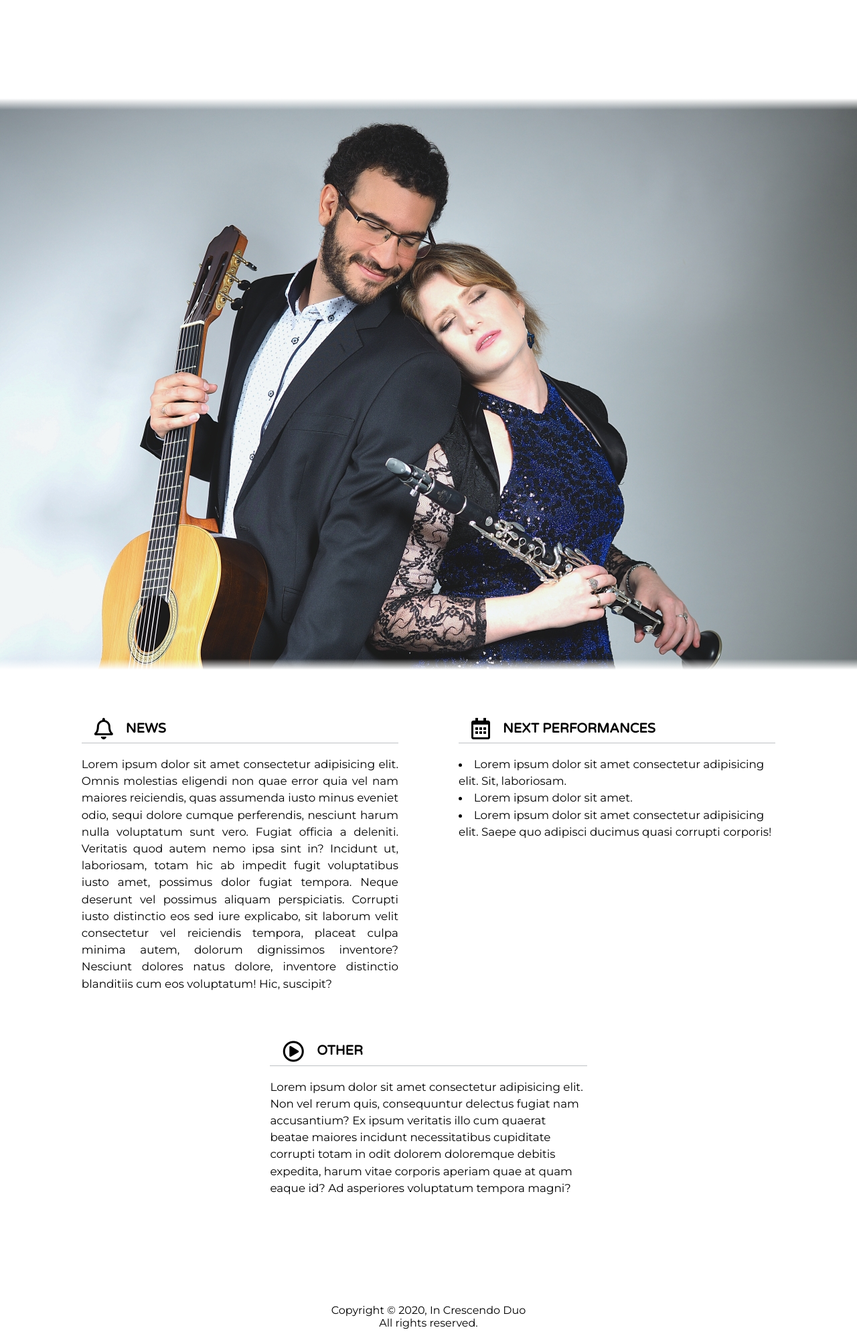
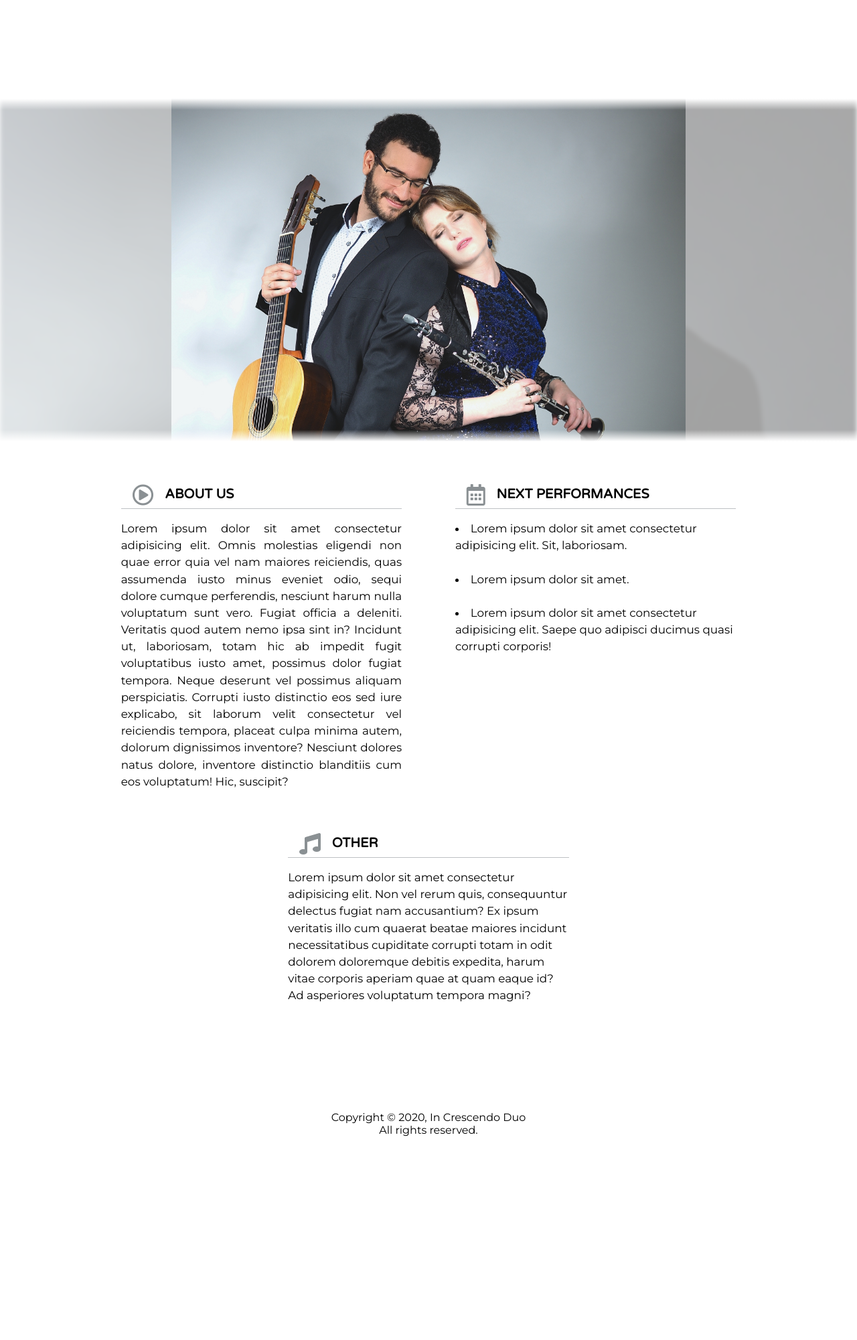
Before and after one commit to EsztiDi/increscendoduo, a PHP site: page / in a window 1280 px wide. Shown: the whole page at 67% size. After the commit the page ends 1697 px from the top, so only its background shows below. Run offline with PHP 8.4, Linux system fonts and the light colour scheme; some web fonts are replaced.

Commit message:
Updated slideshow

```diff
--- a/index.html
+++ b/index.html
@@ -21,8 +21,9 @@
       <ul>
         <li><a href="./index.html">Home</a></li>
         <li><a href="./about.html">About</a></li>
+        <li><a href="./biographies.html">Biographies</a></li>
         <li><a href="./photos.html">Photos</a></li>
-        <li><a href="./videos.html">Videos</a></li>
+        <li><a href="./music.html">Music</a></li>
         <li><a href="./contact.html">Contact</a></li>
       </ul>
     </nav>
@@ -38,20 +39,22 @@
       <img class="slides" src="./images/2.jpg" alt="In Crescendo Duo 2">
     </section>
     <section class="cards">
-      <div class="news">
-        <h3><i class="far fa-bell"></i>News</h3>
+      <div class="us">
+        <h3><i class="far fa-play-circle"></i>About us</h3>
         <p>Lorem ipsum dolor sit amet consectetur adipisicing elit. Omnis molestias eligendi non quae error quia vel nam maiores reiciendis, quas assumenda iusto minus eveniet odio, sequi dolore cumque perferendis, nesciunt harum nulla voluptatum sunt vero. Fugiat officia a deleniti. Veritatis quod autem nemo ipsa sint in? Incidunt ut, laboriosam, totam hic ab impedit fugit voluptatibus iusto amet, possimus dolor fugiat tempora. Neque deserunt vel possimus aliquam perspiciatis. Corrupti iusto distinctio eos sed iure explicabo, sit laborum velit consectetur vel reiciendis tempora, placeat culpa minima autem, dolorum dignissimos inventore? Nesciunt dolores natus dolore, inventore distinctio blanditiis cum eos voluptatum! Hic, suscipit?</p>
       </div>
       <div class="next">
         <h3><i class="far fa-calendar-alt"></i>Next performances</h3>
         <ul>
           <li>Lorem ipsum dolor sit amet consectetur adipisicing elit. Sit, laboriosam.</li>
+          <br>
           <li>Lorem ipsum dolor sit amet.</li>
+          <br>
           <li>Lorem ipsum dolor sit amet consectetur adipisicing elit. Saepe quo adipisci ducimus quasi corrupti corporis!</li>
         </ul>
       </div>
       <div class="other">
-        <h3><i class="far fa-play-circle"></i>Other</h3>
+        <h3><i class="fas fa-music"></i>Other</h3>
         <p>Lorem ipsum dolor sit amet consectetur adipisicing elit. Non vel rerum quis, consequuntur delectus fugiat nam accusantium? Ex ipsum veritatis illo cum quaerat beatae maiores incidunt necessitatibus cupiditate corrupti totam in odit dolorem doloremque debitis expedita, harum vitae corporis aperiam quae at quam eaque id? Ad asperiores voluptatum tempora magni?</p>
       </div>
     </section>
--- a/scripts/main.js
+++ b/scripts/main.js
@@ -7,7 +7,7 @@ $(document).ready(function() {
     if (prevScrollPos > currentScrollPos) {
       $("body > header").css("top", "0");
     } else {
-      $("body > header").css("top", "-21vw");
+      $("body > header").css("top", "-50%");
     }
     prevScrollPos = currentScrollPos;
   })
@@ -16,14 +16,26 @@ $(document).ready(function() {
   slideShow();
   function slideShow() {
     var slides = $(".slides");
-    slides.each(function () {
-      $(this).fadeOut("slow");
-    });
+
+    slides.eq(slideIndex - 1).fadeTo(800, 0);
+    slides.eq(slideIndex - 1).css({"left": "20%", "width": "60%", "filter": ""});
+    slides.each(function(index){
+      $(this).css("z-index", -index);
+    })
+
     slideIndex++;
     if (slideIndex > slides.length) {
       slideIndex = 1;
     }
-    slides.eq(slideIndex - 1).fadeIn("slow");
+    if (slideIndex == slides.length) {
+      slides.eq(0).fadeTo(1200, 0.4);
+      slides.eq(0).css({"left": "0", "width": "100%", "filter": "blur(3px)", "z-index": -slideIndex});
+    } else {
+      slides.eq(slideIndex).fadeTo(1200, 0.4);
+      slides.eq(slideIndex).css({"left": "0", "width": "100%", "filter": "blur(3px)"});
+    }
+    slides.eq(slideIndex - 1).fadeTo(1500, 1);
+    slides.eq(slideIndex - 1).css({"left": "20%", "width": "60%", "filter": ""});
     setTimeout(slideShow, 7000);
   }
 
--- a/styles/main.css
+++ b/styles/main.css
@@ -46,14 +46,15 @@ body > header {
   top: 0;
   left: 0;
   width: 100%;
-  height: 13vw;
+  /* height: 13vw; */
+  padding-top: 13%;
   background: var(--header-bg);
   background: linear-gradient(to bottom, var(--header-bg) 89%, transparent 100%);
   transition: top 1s ease;
 }
 
 nav {
-  position: relative;
+  position: absolute;
   top: 50%;
   width: 100%;
 }
@@ -85,12 +86,12 @@ nav ul {
   list-style: none;
 }
 nav li {
-  margin: 0 2%;
+  margin: 0 1.1%;
   transition: transform 0.25s ease-in-out;
 }
 nav a {
   font-size: 2vw;
-  letter-spacing: 0.3vw;
+  /* letter-spacing: 0.1vw; */
   /* font-family: 'Kaushan Script', cursive; */
   /* font-family: 'Handlee', cursive; */
   /* font-family: 'Lexend Tera', sans-serif; */
@@ -128,20 +129,22 @@ i.fa-facebook-f:hover {
 }
 
 main {
-  margin-top: 11.5vw;
+  margin-top: 11.5%;
 }
 
 .slideshow {
   position: relative;
   overflow: hidden;
-  padding-top: 66.64%;
+  width: 100%;
+  /* padding-top: 66.64%; */
+  padding-top: 39.98%;
 }
 .slideshow::before {
   content: "";
   position: absolute;
   top: 0;
   width: 100%;
-  height: 1.3vw;
+  height: 3.3%;
   background: linear-gradient(to bottom, white, transparent);
   z-index: 9;
 }
@@ -150,7 +153,7 @@ main {
   position: absolute;
   bottom: 0;
   width: 100%;
-  height: 1.3vw;
+  height: 3.3%;
   background: linear-gradient(to top, white, transparent);
   z-index: 9;
 }
@@ -158,8 +161,9 @@ main {
   display: none;
   position: absolute;
   top: 0;
-  left: 0;
-  width: 100%;
+  left: 20%;
+  width: 60%;
+  transition: width 2s ease, left 2s ease;
 }
 
 section {
@@ -179,18 +183,19 @@ h3 {
 h3 i {
   font-size: 2rem;
   margin: 1% 4%;
+  color: var(--hover-color);
 }
 .cards {
   display: flex;
   justify-content: space-evenly;
   flex-wrap: wrap;
-  margin: 0 6%;
+  margin: 0 11%;
 }
 .cards > * {
   flex: 0 1 50%;
   padding: 6% 4% 0;
 }
-.news {
+.us {
   text-align: justify;
 }
 
@@ -211,6 +216,6 @@ footer {
 
 @media screen and (min-width: 1440px) {
   .cards {
-    margin: 0 10%;
+    margin: 0 15%;
   }
 }
```
